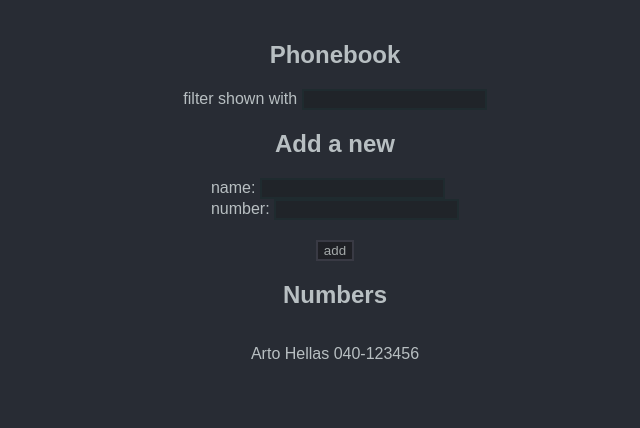
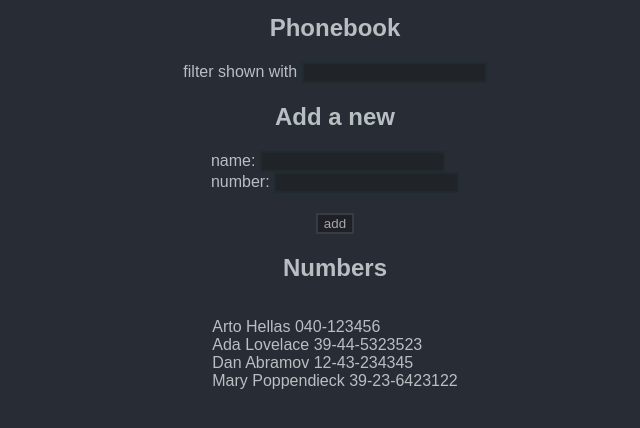
Before and after one commit to Jihau/Phonebook, a React (Create React App) app: page / in a window 1280 px wide. Shown: the top 428 px of the page, without its empty margins (305-945 px from the left). Built offline with nearby package versions, Linux system fonts and the light colour scheme; data requests are answered from the project's data file.

Commit message:
2.11 step 6

```diff
--- /dev/null
+++ b/db.json
@@ -0,0 +1,24 @@
+{
+  "persons":[
+    {
+      "name": "Arto Hellas",
+      "number": "040-123456",
+      "id": 1
+    },
+    {
+      "name": "Ada Lovelace",
+      "number": "39-44-5323523",
+      "id": 2
+    },
+    {
+      "name": "Dan Abramov",
+      "number": "12-43-234345",
+      "id": 3
+    },
+    {
+      "name": "Mary Poppendieck",
+      "number": "39-23-6423122",
+      "id": 4
+    }
+  ]
+}
--- a/package.json
+++ b/package.json
@@ -7,6 +7,8 @@
     "@testing-library/jest-dom": "^5.16.5",
     "@testing-library/react": "^13.4.0",
     "@testing-library/user-event": "^13.5.0",
+    "axios": "^1.2.0",
+    "json-server": "^0.17.1",
     "react": "^18.2.0",
     "react-dom": "^18.2.0",
     "react-scripts": "5.0.1",
@@ -18,7 +20,8 @@
     "start": "react-scripts start",
     "build": "react-scripts build",
     "test": "react-scripts test",
-    "eject": "react-scripts eject"
+    "eject": "react-scripts eject",
+    "server": "json-server -p3001 --watch db.json"
   },
   "eslintConfig": {
     "extends": [
--- a/src/App.js
+++ b/src/App.js
@@ -1,16 +1,27 @@
-import {useState} from 'react'
+import {useState, useEffect} from 'react'
 import Persons from "./components/Persons";
 import Filter from "./components/Filter";
 import PersonForm from "./components/PersonForm";
 import "./Phonebook.css";
+import axios from "axios";
 
 const App = () => {
-    const [persons, setPersons] = useState([{name: 'Arto Hellas', number: '040-123456'}])
+    const [persons, setPersons] = useState([])
     const [newName, setNewName] = useState('')
     const [showName, setShowName] = useState(true)
     const [newNumber, setNewNumber] = useState('')
     const [filter, setFilter] = useState('')
     const [filterPersons, setFilterPersons] = useState(persons)
+
+    useEffect(() => {
+        axios
+            .get('http://localhost:3001/persons')
+            .then(response => {
+                console.log('fulfilled')
+                console.log(response)
+                setPersons(response.data)
+            })
+    }, [])
 
 
     const addName = (event) => {
@@ -30,7 +41,7 @@
 
     const handleNameChange = (event) => {
         console.log(event.target.value)
-        setNewName(event.target.value)
+        setNewName(event.target.value.toLocaleString().toLowerCase())
     }
 
     const handleNumberChange = (event) => {
@@ -55,14 +66,16 @@
         <Filter onChange={handleFilterChange} value={filter}/>
         <h2>Add a new</h2>
         <PersonForm addName={addName} data={addPersonData}/>
-
         <h2>Numbers</h2>
         <p>
-            {(filter !== "") ? filterPersons.map(person => <Persons key={person.name} person={person}
-                                                                    number={person.number}/>) : nameToShow.map(person =>
-                <Persons key={person.name} person={person} number={person.number}/>)}
+            {(filter !== "") ? filterPersons.map(person =>
+                <Persons key={person.name} person={person} number={person.number}/>
+            ) : nameToShow.map(person =>
+                <Persons key={person.name} person={person} number={person.number}/>
+            )}
         </p>
-    </div>)
+    </div>
+    )
 }
 
 export default App
--- a/src/index.js
+++ b/src/index.js
@@ -1,7 +1,6 @@
 import React from 'react';
 import ReactDOM from 'react-dom/client';
 import App from './App';
-
 
 const root = ReactDOM.createRoot(document.getElementById('root'));
 root.render(
@@ -9,7 +8,3 @@
     <App />
   </React.StrictMode>
 );
-
-// If you want to start measuring performance in your app, pass a function
-// to log results (for example: reportWebVitals(console.log))
-// or send to an analytics endpoint. Learn more: https://bit.ly/CRA-vitals
```
Also changed, not shown: 1 other file (tests, documents, lock files or other folders).
